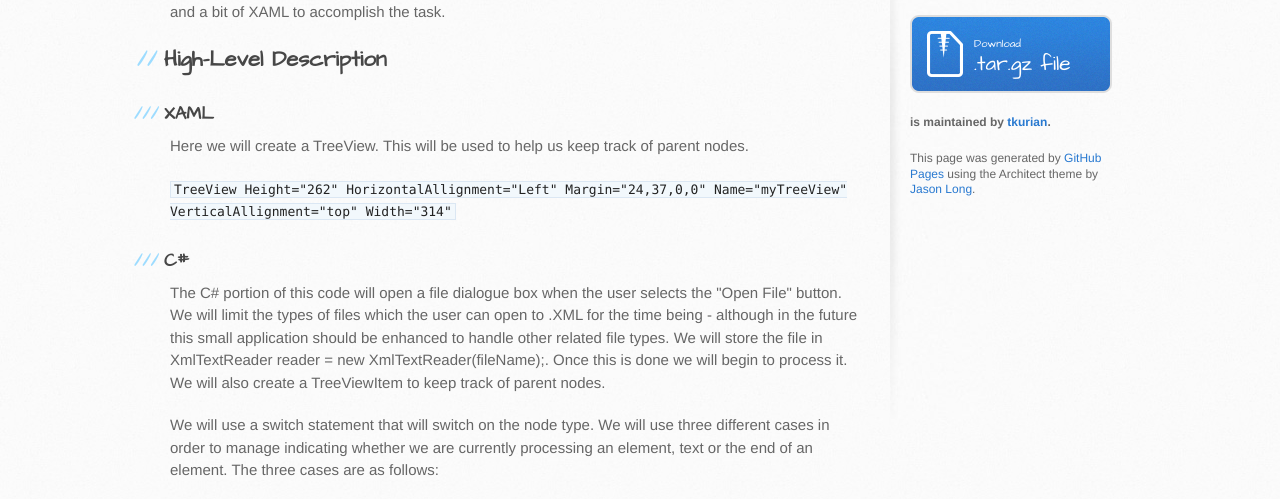
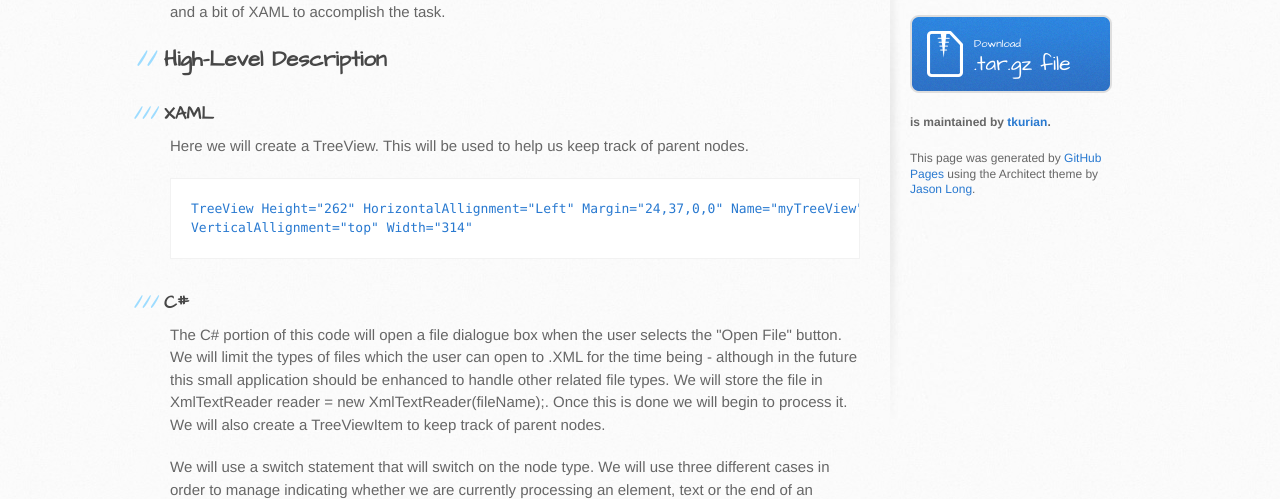
Before and after one commit to tkurian/A.Little.Code.myXMLParser, a plain HTML site: page index.html in a window 1280 px wide. Shown: the part 283-782 px from the top of the page. Drawn offline with Linux system fonts and the light colour scheme.

```diff
--- a/index.html
+++ b/index.html
@@ -38,7 +38,9 @@
 
 <p>Here we will create a TreeView. This will be used to help us keep track of parent nodes.</p>
 
-<p><code>TreeView Height="262" HorizontalAllignment="Left" Margin="24,37,0,0" Name="myTreeView"   VerticalAllignment="top" Width="314"</code></p>
+<pre><code>TreeView Height="262" HorizontalAllignment="Left" Margin="24,37,0,0" Name="myTreeView"
+VerticalAllignment="top" Width="314"
+</code></pre>
 
 <h3>C#</h3>
 
```
Also changed, not shown: params.json (+1 -1 lines).
